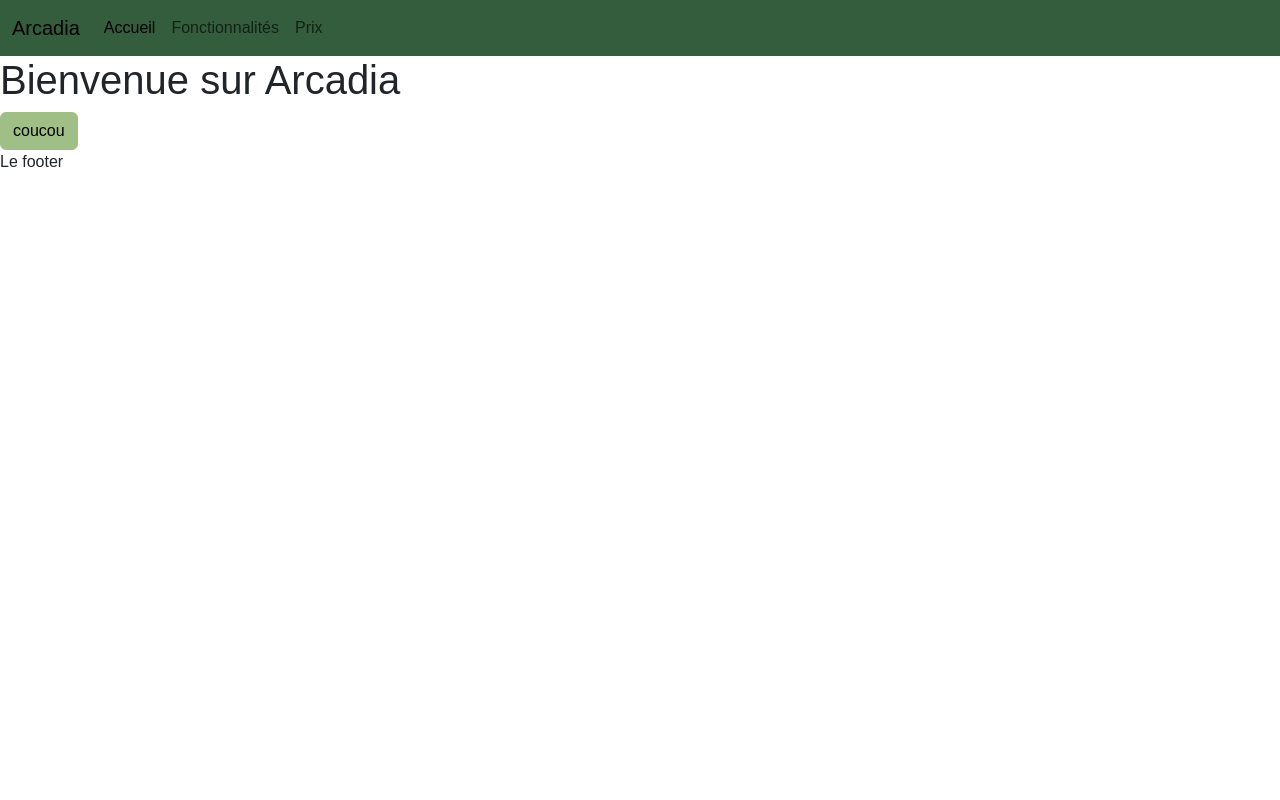
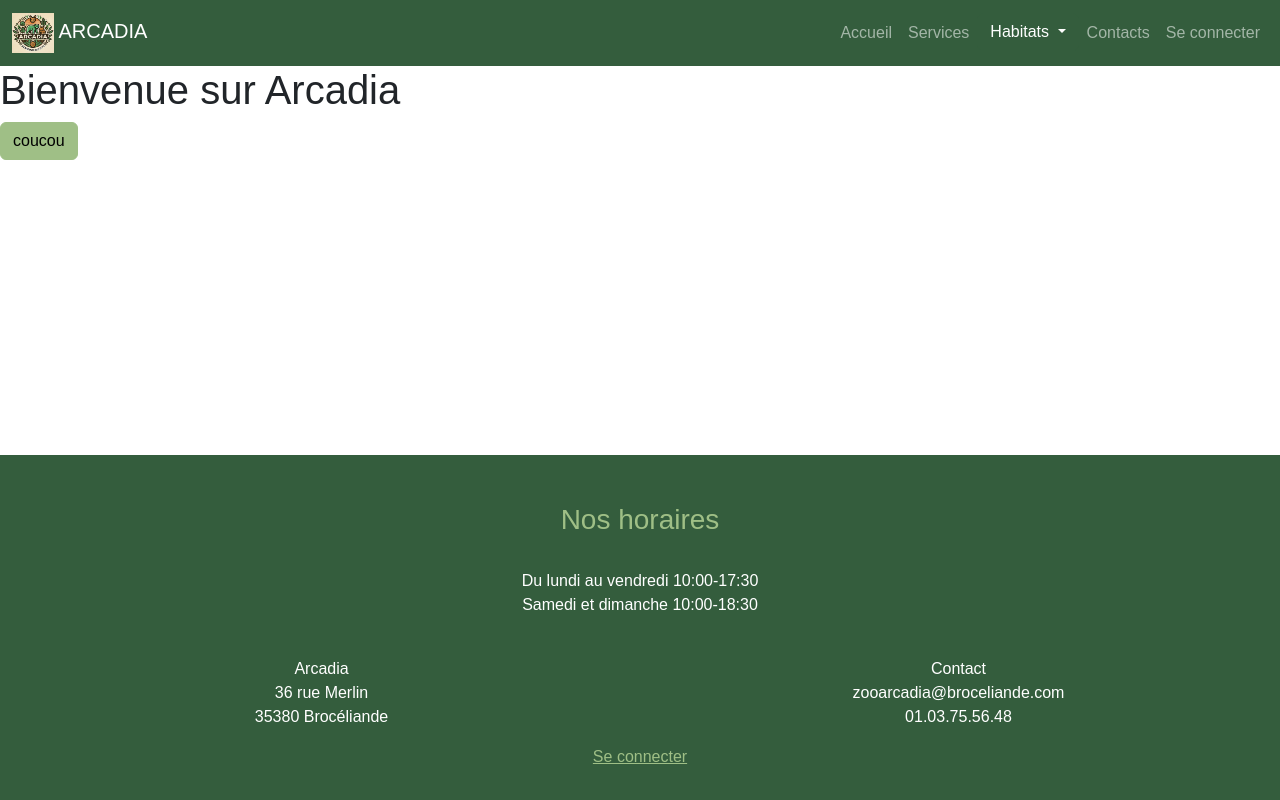
Before and after one commit to merinerivault/ECF-ARCADIA, a PHP site: page / in a window 1280 px wide. Run offline with PHP 8.4, Linux system fonts and the light colour scheme; some libraries are stand-ins or nearby versions; some web fonts are replaced.

Commit message:
Creation Footer

```diff
--- a/index.html
+++ b/index.html
@@ -11,33 +11,79 @@
 </head>
 <body>
     <header>
-      <nav class="navbar navbar-expand-lg navbar-light bg-secondary">
+      <!--Debut barre de navigation-->
+      <nav class="navbar navbar-expand-lg navbar-light bg-secondary" data-bs-theme="dark">
         <div class="container-fluid">
-          <a class="navbar-brand" href="#">Arcadia</a>
+          <!--Logo Arcadia-->
+          <a class="navbar-brand" href="#" >
+            <img class="logo" src="Images/BONLOGO.jpg" alt="bootstrap" width="42" height="40"> ARCADIA
+          </a>
+          <!--Fin logo Arcadia-->
+          <!--Menu hamburger-->
           <button class="navbar-toggler" type="button" data-bs-toggle="collapse" data-bs-target="#navbarNav" aria-controls="navbarNav" aria-expanded="false" aria-label="Toggle navigation">
             <span class="navbar-toggler-icon"></span>
           </button>
+          <!--Fin menu hamburger-->
           <div class="collapse navbar-collapse" id="navbarNav">
-            <ul class="navbar-nav">
+            <ul class="navbar-nav ms-auto">
               <li class="nav-item">
-                <a class="nav-link active" aria-current="page" href="#">Accueil</a>
+                <a class="nav-link" href="/pages/home.html">Accueil</a>
               </li>
               <li class="nav-item">
-                <a class="nav-link" href="#">Fonctionnalités</a>
+                <a class="nav-link" href="#">Services</a>
+              </li>
+              <!--Menu deroulant "Habitats"-->
+              <div class="dropdown">
+                <button class="btn btn-secondary dropdown-toggle" type="button" data-bs-toggle="dropdown" aria-expanded="false" href="/" >Habitats
+                </button>
+                <ul class="dropdown-menu dropdown-menu-secondary" style="background-color: #345D3D;">
+                  <li><a class="dropdown-item" href="/">Jungle</a></li>
+                  <li><a class="dropdown-item" href="/">Savane</a></li>
+                  <li><a class="dropdown-item" href="/">Marais</a></li>
+                </ul>
+              </div>
+              <!--Fin enu deroulant "Habitats"-->
+              <li class="nav-item">
+                <a class="nav-link" href="/">Contacts</a>
               </li>
               <li class="nav-item">
-                <a class="nav-link" href="#">Prix</a>
+                <a class="nav-link" href="/">Se connecter</a>
               </li>
             </ul>
           </div>
         </div>
       </nav>
+      <!--Fin barre de navigation-->
     </header>
       <main id="main-page">
         <!-- Le contenu de la page sera ici-->
       </main>
     <footer>
-        Le footer
+      <footer class="bg-secondary text-white text-center footer">
+        <div class="row">
+            <div>
+                <h3 class="text-primary"></br>Nos horaires</h3></br>
+                <p>Du lundi au vendredi     10:00-17:30 </br>
+                   Samedi et dimanche       10:00-18:30
+                </p>
+            </div>
+            <div class="col-6"></br>
+                <p>Arcadia</br>
+                  36 rue Merlin</br>
+                  35380  Brocéliande
+                </p>
+            </div>
+            <div class="col-6"></br>
+                <p>Contact</br>
+                  zooarcadia@broceliande.com</br>
+                  01.03.75.56.48
+                </p>
+            </div>
+            <div>
+              <p><a href="pages/connexion.html">Se connecter</a></p>
+            </div>
+        </div>
+    </footer>
     </footer>
     <script type="module" src="Router/router.js"></script>
     <script src="node_modules/bootstrap/dist/js/bootstrap.bundle.min.js"></script>
--- a/scss/_custom.scss
+++ b/scss/_custom.scss
@@ -10,6 +10,7 @@ $yellow: #FFDC82;
 $font-family-sans-serif: "Montserrat", sans-serif !default;
 $font-family-serif: "Hind Marudai", serif !default ;
 
+
 @import "../node_modules/bootstrap/scss/bootstrap";
 
 // Then add additional custom code here
--- a/scss/main.scss
+++ b/scss/main.scss
@@ -1,2 +1,22 @@
 @import url("/node_modules/bootstrap-icons/font/bootstrap-icons.css");
 @import 'custom';
+
+.dropdown-toggle{
+    color: white;
+}
+
+html{
+    position: relative;
+    min-height: 100%;
+}
+
+main{
+    margin-bottom: 315px;
+}
+
+footer.footer{
+    padding: 15px;
+    position: absolute;
+    bottom: 0;
+    width: 100%;
+}
```
Also changed, not shown: pages/connexion.html (added), pages/home.html (line endings or trailing spaces), scss/main.css, 1 other file.
